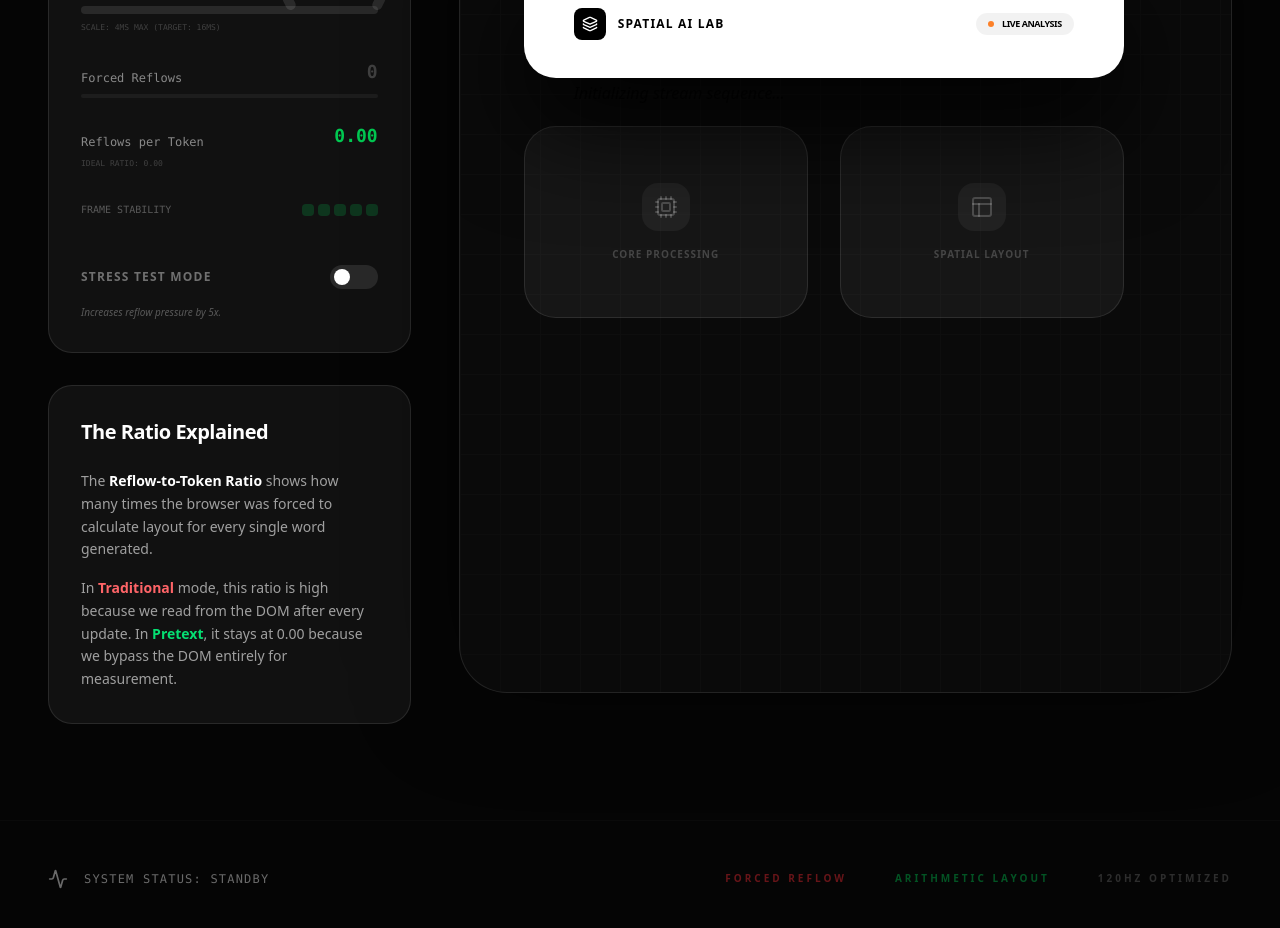
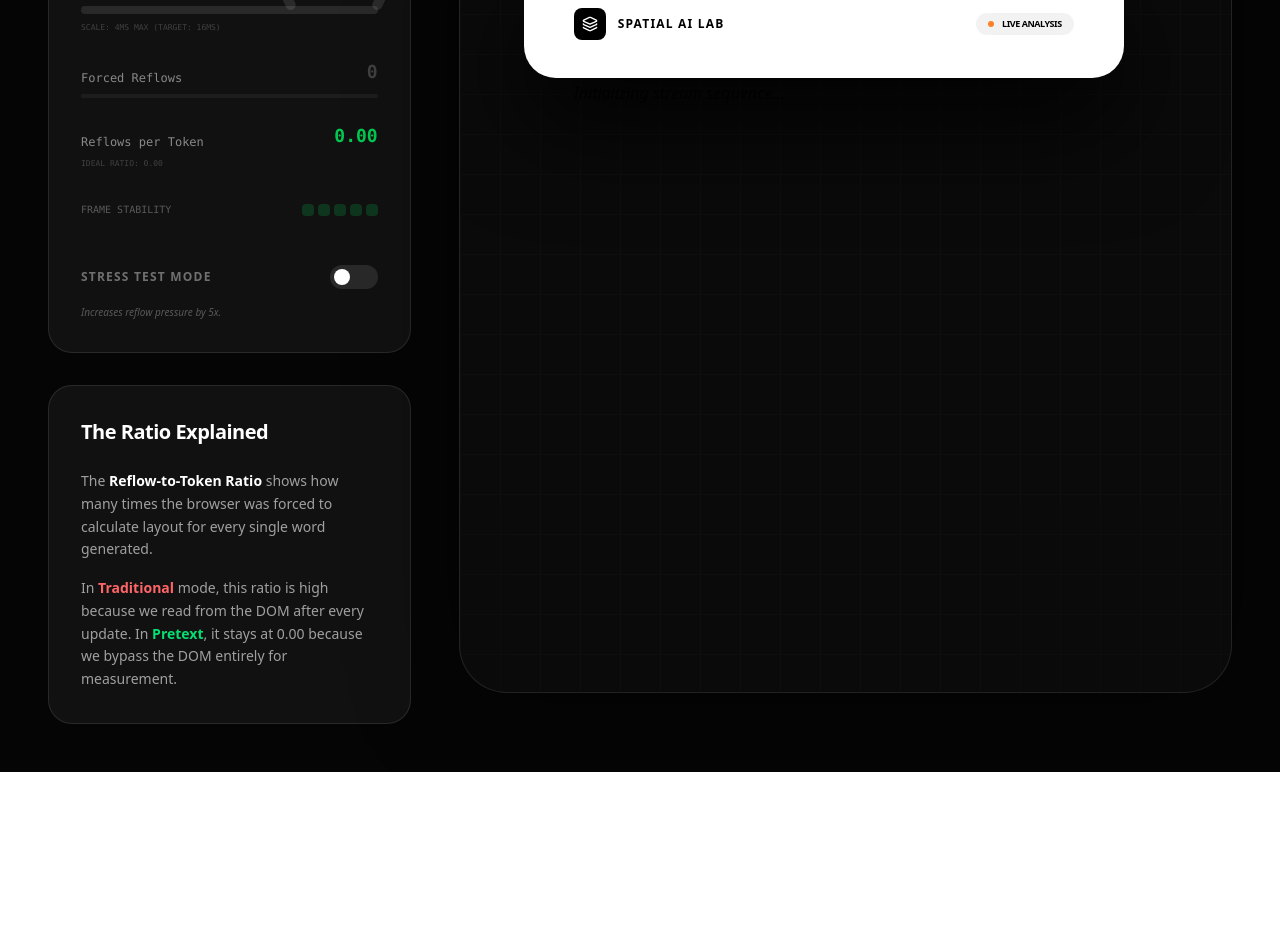
Before and after one commit to protimroy/spatial-ai-lab, a React (Vite) app: page / in a window 1280 px wide. Shown: the part 260-1188 px from the top of the page. After the commit the page ends 1032 px from the top, so only its background shows below. Built offline with nearby package versions, Linux system fonts and the light colour scheme.

Commit message:
remove placeholder cards and footer

```diff
--- a/src/App.tsx
+++ b/src/App.tsx
@@ -5,7 +5,7 @@
 
 import React, { useState, useEffect, useRef, useCallback, useLayoutEffect } from 'react';
 import { motion, AnimatePresence } from 'framer-motion';
-import { Play, RotateCcw, Zap, Layout, Cpu, Info, AlertTriangle, Layers, Activity, Gauge } from 'lucide-react';
+import { Play, RotateCcw, Zap, Layers, AlertTriangle, Activity, Gauge } from 'lucide-react';
 import * as pretext from '@chenglou/pretext';
 import ReactMarkdown from 'react-markdown';
 
@@ -449,44 +449,10 @@ export default function App() {
                   </ReactMarkdown>
                 </div>
               </motion.div>
-
-              {/* Other UI elements that get pushed */}
-              <motion.div
-                layout
-                className="mt-12 w-full max-w-[600px] grid grid-cols-2 gap-8"
-              >
-                <div className="h-48 bg-white/5 border border-white/10 rounded-[2rem] flex flex-col items-center justify-center gap-4 group-hover:bg-white/10 transition-colors">
-                  <div className="w-12 h-12 bg-white/5 rounded-2xl flex items-center justify-center">
-                    <Cpu size={24} className="text-white/20" />
-                  </div>
-                  <p className="text-[10px] font-bold uppercase tracking-widest text-white/20">Core Processing</p>
-                </div>
-                <div className="h-48 bg-white/5 border border-white/10 rounded-[2rem] flex flex-col items-center justify-center gap-4 group-hover:bg-white/10 transition-colors">
-                  <div className="w-12 h-12 bg-white/5 rounded-2xl flex items-center justify-center">
-                    <Layout size={24} className="text-white/20" />
-                  </div>
-                  <p className="text-[10px] font-bold uppercase tracking-widest text-white/20">Spatial Layout</p>
-                </div>
-              </motion.div>
             </div>
           </div>
         </div>
       </main>
-
-      {/* Footer */}
-      <footer className="max-w-7xl mx-auto p-12 border-t border-white/5 mt-12 flex flex-col md:flex-row justify-between items-center gap-8 opacity-40">
-        <div className="flex items-center gap-4">
-          <Activity size={20} />
-          <div className="text-xs font-mono uppercase tracking-widest">
-            System Status: {isStreaming ? 'Streaming' : 'Standby'}
-          </div>
-        </div>
-        <div className="flex gap-12 text-[10px] uppercase tracking-[0.3em] font-black">
-          <span className="text-red-500">Forced Reflow</span>
-          <span className="text-green-500">Arithmetic Layout</span>
-          <span className="text-white/40">120Hz Optimized</span>
-        </div>
-      </footer>
     </div>
   );
 }
```
